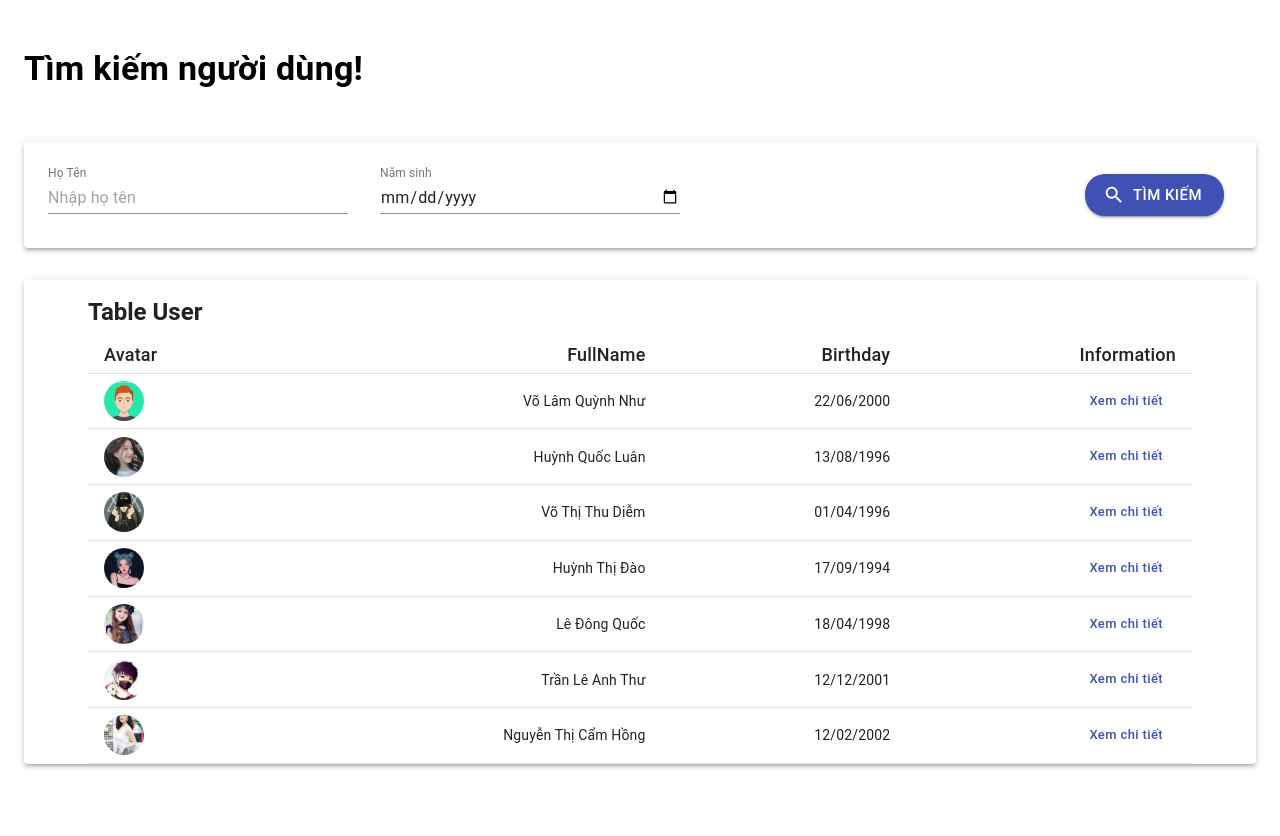
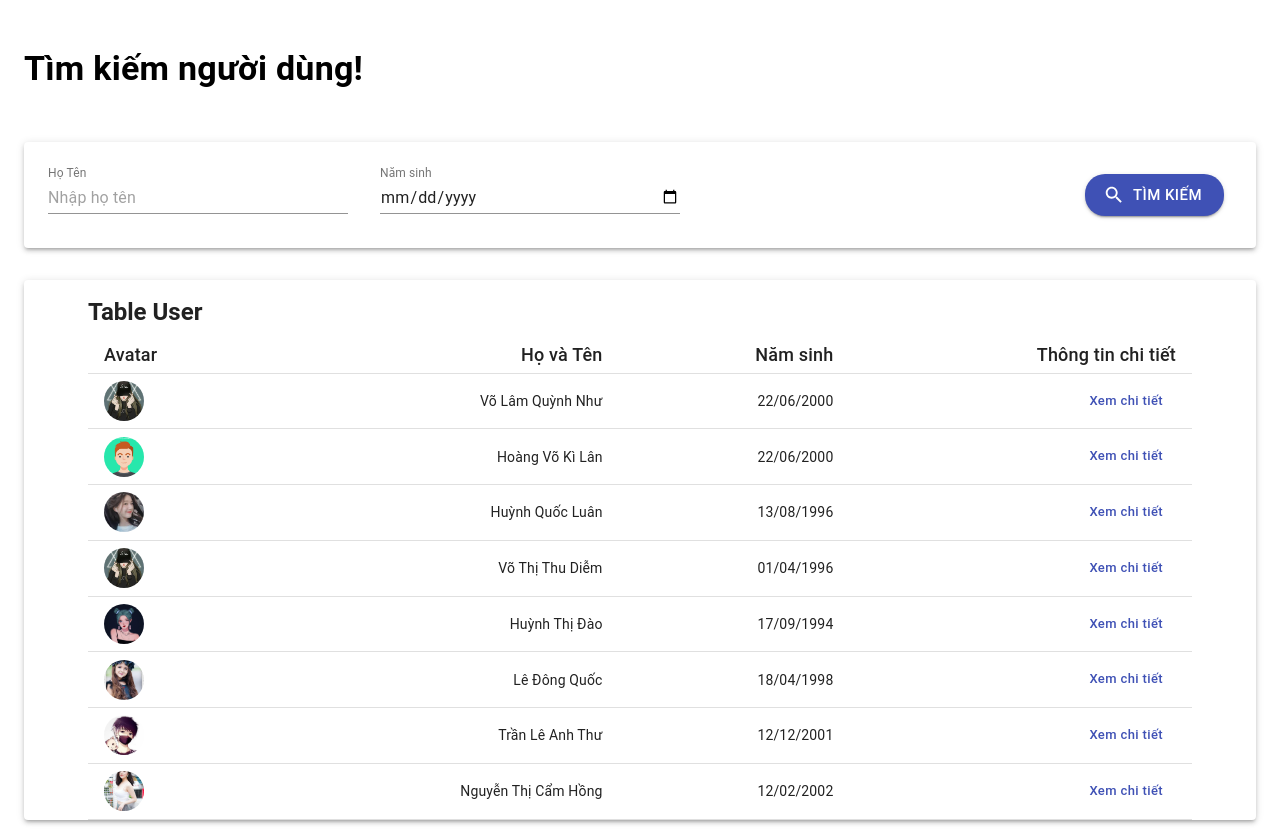
Before and after one commit to 1660334/FindUser, a React (Create React App) app: page / in a window 1280 px wide. Before the commit the page ends 800 px from the top, so only its background shows below. Built offline with nearby package versions, Linux system fonts and the light colour scheme.

Commit message:
update lan 2

```diff
--- a/src/containers/User/Form/Form.js
+++ b/src/containers/User/Form/Form.js
@@ -14,13 +14,15 @@ const useStyles = makeStyles((theme) => ({
   },
 }));
 export default function FormSearch(props) {
-  console.log(props);
   const { arr, setArr } = props;
   const classes = useStyles();
   const [valueSearch, setValueSearch] = React.useState("");
   const handleSearch = () => {
-    const rowNew = arr.filter((item) => item.name.name === valueSearch);
-    setArr(rowNew);
+    if (valueSearch !== "") {
+      const rowNew = arr.filter((item) => item.name.includes(valueSearch));
+      setArr(rowNew);
+    } else {
+    }
   };
   return (
     <AtomBox>
@@ -47,17 +49,22 @@ export default function FormSearch(props) {
                     }}
                     onChange={(event) => {
                       setValueSearch(event.target.value);
+                      console.log("fullnameinput", event.target.value);
                     }}
                   />
                   <AtomTextField
                     id="date"
                     label="Năm sinh"
                     type="date"
+                    defaultValue=""
                     style={{ margin: 16, width: "300px" }}
                     InputLabelProps={{
                       shrink: true,
                     }}
-
+                    onChange={(event) => {
+                      setValueSearch(event.target.value);
+                      console.log("dateinput", event.target.value);
+                    }}
                   />
                 </form>
               </AtomGrid>
--- a/src/containers/User/TableSearch/Dialog/Dialog.js
+++ b/src/containers/User/TableSearch/Dialog/Dialog.js
@@ -13,12 +13,18 @@ import { makeStyles } from "@material-ui/core";
 
 const useStyles = makeStyles((theme) => ({
   large: {
-    width: theme.spacing(15),
-    height: theme.spacing(15),
-    margin: theme.spacing(5),
+    width: theme.spacing(30),
+    height: theme.spacing(30),
+    margin: theme.spacing(6),
   },
 }));
-export default function TableDialog({ avatar, fullnameDetail, birth }) {
+export default function TableDialog({
+  avatar,
+  fullnameDetail,
+  birth,
+  phone,
+  city,
+}) {
   const classes = useStyles();
   const [open, setOpen] = React.useState(false);
   const handleClickOpen = () => {
@@ -55,6 +61,12 @@ export default function TableDialog({ avatar, fullnameDetail, birth }) {
             <AtomTypography>
               <b>Năm sinh:</b> {birth}
             </AtomTypography>
+            <AtomTypography>
+              <b>Số điện thoại:</b> {phone}
+            </AtomTypography>
+            <AtomTypography>
+              <b>Thành Phố:</b> {city}
+            </AtomTypography>
           </DialogContentText>
         </DialogContent>
         <DialogActions>
@@ -70,4 +82,6 @@ TableDialog.propsTypes = {
   avatar: PropTypes.string, // đường dẫn avatar
   fullnameDetail: PropTypes.string,
   birth: PropTypes.string,
+  phone: PropTypes.string,
+  city: PropTypes.string,
 };
--- a/src/containers/User/TableSearch/TableSearch.js
+++ b/src/containers/User/TableSearch/TableSearch.js
@@ -23,18 +23,37 @@ const useStyles = makeStyles((theme) => ({
     textTransform: "none",
   },
 }));
-function createData(avatar, name, namsinh, xemchitiet) {
-  return { avatar, name, namsinh, xemchitiet };
-}
 export default function UserTableSearch(props) {
   const classes = useStyles();
   const { arr, setArr } = props;
   const row = [
-    createData(
-      { avatar: <Avatar src={allImage.h1} /> },
-      { name: "Võ Lâm Quỳnh Như" },
-      { namsinh: "22/06/2000" },
     {
+      avatar: <Avatar src={allImage.h3} />,
+      name: "Võ Lâm Quỳnh Như",
+      namsinh: "22/06/2000",
+
+      xemchitiet: (
+        <AtomButton>
+          <TableDialog
+            avatar={
+              <Avatar
+                src={allImage.h3}
+                style={{ width: "100%", height: "100%" }}
+              />
+            }
+            fullnameDetail="Võ Lâm Quỳnh Như"
+            birth="22/06/2000"
+            phone="0909090909"
+            city="Quảng Ngãi"
+          />
+        </AtomButton>
+      ),
+    },
+    {
+      avatar: <Avatar src={allImage.h1} />,
+      name: "Hoàng Võ Kì Lân",
+      namsinh: "22/06/2000",
+
       xemchitiet: (
         <AtomButton>
           <TableDialog
@@ -46,16 +65,18 @@ export default function UserTableSearch(props) {
             }
             fullnameDetail="Võ Lâm Quỳnh Như"
             birth="22/06/2000"
+            phone="0909090909"
+            city="Quảng Ngãi"
           />
         </AtomButton>
       ),
-      }
-    ),
-    createData(
-      { avatar: <Avatar src={allImage.h2} /> },
-      { name: "Huỳnh Quốc Luân" },
-      { namsinh: "13/08/1996" },
+    },
+
     {
+      avatar: <Avatar src={allImage.h2} />,
+      name: "Huỳnh Quốc Luân",
+      namsinh: "13/08/1996",
+
       xemchitiet: (
         <AtomButton>
           <TableDialog
@@ -67,16 +88,17 @@ export default function UserTableSearch(props) {
             }
             fullnameDetail="Huỳnh Quốc Luân"
             birth="13/08/1996"
+            phone="0909090908"
+            city="Quảng Nam"
           />
         </AtomButton>
       ),
-      }
-    ),
-    createData(
-      { avatar: <Avatar src={allImage.h3} /> },
-      { name: "Võ Thị Thu Diễm" },
-      { namsinh: "01/04/1996" },
+    },
     {
+      avatar: <Avatar src={allImage.h3} />,
+      name: "Võ Thị Thu Diễm",
+      namsinh: "01/04/1996",
+
       xemchitiet: (
         <AtomButton>
           <TableDialog
@@ -88,16 +110,17 @@ export default function UserTableSearch(props) {
             }
             fullnameDetail="Võ Thị Thu Diễm"
             birth="01/04/1996"
+            phone="0909090907"
+            city="Quảng Trị"
           />
         </AtomButton>
       ),
-      }
-    ),
-    createData(
-      { avatar: <Avatar src={allImage.h4} /> },
-      { name: "Huỳnh Thị Đào" },
-      { namsinh: "17/09/1994" },
+    },
     {
+      avatar: <Avatar src={allImage.h4} />,
+      name: "Huỳnh Thị Đào",
+      namsinh: "17/09/1994",
+
       xemchitiet: (
         <AtomButton>
           <TableDialog
@@ -109,16 +132,17 @@ export default function UserTableSearch(props) {
             }
             fullnameDetail="Huỳnh Thị Đào"
             birth="17/09/1994"
+            phone="0909090906"
+            city="Quảng Bình"
           />
         </AtomButton>
       ),
-      }
-    ),
-    createData(
-      { avatar: <Avatar src={allImage.h5} /> },
-      { name: "Lê Đông Quốc" },
-      { namsinh: "18/04/1998" },
+    },
     {
+      avatar: <Avatar src={allImage.h5} />,
+      name: "Lê Đông Quốc",
+      namsinh: "18/04/1998",
+
       xemchitiet: (
         <AtomButton>
           <TableDialog
@@ -130,16 +154,17 @@ export default function UserTableSearch(props) {
             }
             fullnameDetail="Lê Đông Quốc"
             birth="18/04/1998"
+            phone="0909090904"
+            city="Hồ Chí Minh"
           />
         </AtomButton>
       ),
-      }
-    ),
-    createData(
-      { avatar: <Avatar src={allImage.h6} /> },
-      { name: "Trần Lê Anh Thư" },
-      { namsinh: "12/12/2001" },
+    },
     {
+      avatar: <Avatar src={allImage.h6} />,
+      name: "Trần Lê Anh Thư",
+      namsinh: "12/12/2001",
+
       xemchitiet: (
         <AtomButton>
           <TableDialog
@@ -151,16 +176,17 @@ export default function UserTableSearch(props) {
             }
             fullnameDetail="Trần Lê Anh Thư"
             birth="12/12/2001"
+            phone="0909090903"
+            city="Đà Nẵng"
           />
         </AtomButton>
       ),
-      }
-    ),
-    createData(
-      { avatar: <Avatar src={allImage.h7} /> },
-      { name: "Nguyễn Thị Cẩm Hồng" },
-      { namsinh: "12/02/2002" },
+    },
     {
+      avatar: <Avatar src={allImage.h7} />,
+      name: "Nguyễn Thị Cẩm Hồng",
+      namsinh: "12/02/2002",
+
       xemchitiet: (
         <AtomButton>
           <TableDialog
@@ -172,11 +198,12 @@ export default function UserTableSearch(props) {
             }
             fullnameDetail="Nguyễn Thị Cẩm Hồng"
             birth="12/02/2002"
+            phone="0909090901"
+            city="Thừa Thiên - Huế"
           />
         </AtomButton>
       ),
-      }
-    ),
+    },
   ];
   useEffect(() => {
     setArr(row);
@@ -197,27 +224,23 @@ export default function UserTableSearch(props) {
                     <TableRow>
                       <TableCell style={{ fontSize: "18px" }}>Avatar</TableCell>
                       <TableCell align="right" style={{ fontSize: "18px" }}>
-                        FullName
+                        Họ và Tên
                       </TableCell>
                       <TableCell align="right" style={{ fontSize: "18px" }}>
-                        Birthday
+                        Năm sinh
                       </TableCell>
                       <TableCell align="right" style={{ fontSize: "18px" }}>
-                        Information
+                        Thông tin chi tiết
                       </TableCell>
                     </TableRow>
                   </TableHead>
                   <TableBody>
                     {arr.map((item) => (
                       <TableRow>
-                        <TableCell>{item.avatar.avatar}</TableCell>
-                        <TableCell align="right">{item.name.name}</TableCell>
-                        <TableCell align="right">
-                          {item.namsinh.namsinh}
-                        </TableCell>
-                        <TableCell align="right">
-                          {item.xemchitiet.xemchitiet}
-                        </TableCell>
+                        <TableCell>{item.avatar}</TableCell>
+                        <TableCell align="right">{item.name}</TableCell>
+                        <TableCell align="right">{item.namsinh}</TableCell>
+                        <TableCell align="right">{item.xemchitiet}</TableCell>
                       </TableRow>
                     ))}
                   </TableBody>
--- a/src/containers/User/index.js
+++ b/src/containers/User/index.js
@@ -7,6 +7,7 @@ import UserTableSearch from "./TableSearch/TableSearch";
 
 export default function UserProfile() {
   const [arr, setArr] = React.useState([]);
+
   return (
     <AtomBox pt={6}>
       <Container maxWidth="lg">
```
Lines whose indentation alone changed are shown as unchanged.
